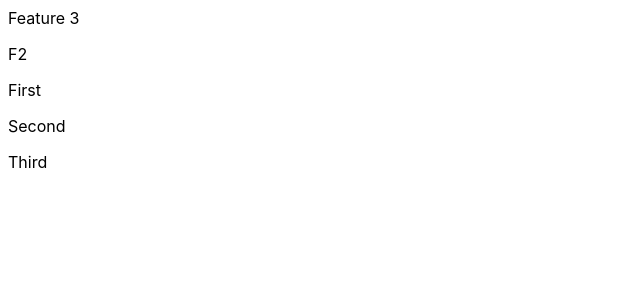
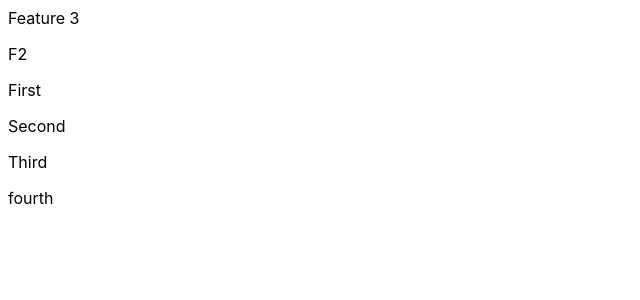
Before and after one commit to yogitasinkar/stackblitz-starters-s4c6yd, a React (Create React App) app: page / in a window 1280 px wide. Shown: the top 300 px of the page, without its empty margins (0-640 px from the left). Built offline with nearby package versions, Linux system fonts and the light colour scheme.

Commit message:
3rd commit in feature after master merge

```diff
--- a/src/App.js
+++ b/src/App.js
@@ -9,6 +9,7 @@ const App = () => {
       <p>First</p>
       <p>Second</p>
       <p>Third</p>
+      <p>fourth</p>
     </div>
   );
 };
```
